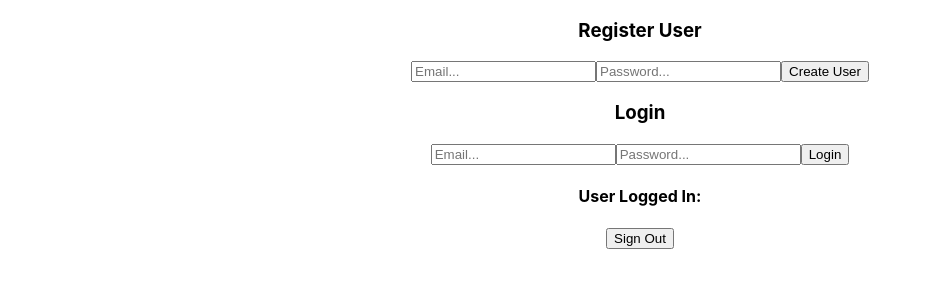
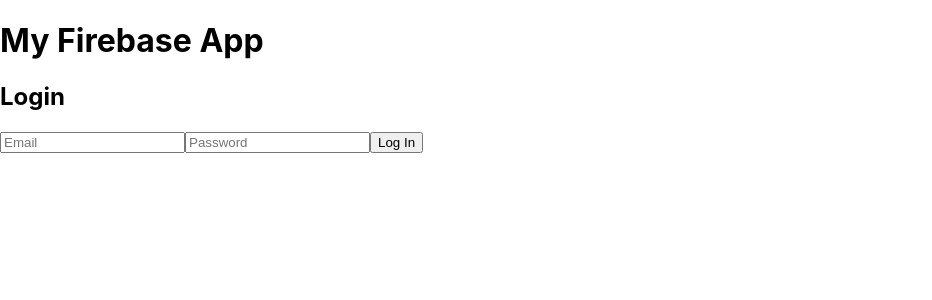
Before and after one commit to biancabelea/PawsPlan, a React (Create React App) app in the folder paws-plan/: page / in a window 1280 px wide. Shown: the top 300 px of the page, without its empty margins (0-932 px from the left). Built offline with nearby package versions, Linux system fonts and the light colour scheme; no server answers.

Commit message:
Login works

```diff
--- a/paws-plan/src/App.js
+++ b/paws-plan/src/App.js
@@ -1,99 +1,13 @@
-import { useState } from "react";
-import {
-    createUserWithEmailAndPassword,
-    signInWithEmailAndPassword,
-    onAuthStateChanged,
-    signOut,
-} from "firebase/auth";
-import "./App.css";
-import { auth } from "./firebase-config";
+import React from 'react';
+import Login from './components/Login';
 
-function App() {
-    const [registerEmail, setRegisterEmail] = useState("");
-    const [registerPassword, setRegisterPassword] = useState("");
-    const [loginEmail, setLoginEmail] = useState("");
-    const [loginPassword, setLoginPassword] = useState("");
-
-    const [user, setUser] = useState({});
-
-    onAuthStateChanged(auth, (currentUser) => {
-        setUser(currentUser);
-    });
-
-    const register = async () => {
-        try {
-            const user = await createUserWithEmailAndPassword(
-                auth,
-                registerEmail,
-                registerPassword
-            );
-            console.log(user);
-        } catch (error) {
-            console.log(error.message);
-        }
-    };
-
-    const login = async () => {
-        try {
-            const user = await signInWithEmailAndPassword(
-                auth,
-                loginEmail,
-                loginPassword
-            );
-            console.log(user);
-        } catch (error) {
-            console.log(error.message);
-        }
-    };
-
-    const logout = async () => {
-        await signOut(auth);
-    };
-
+const App = () => {
     return (
-        <div className="App">
-            <div>
-                <h3> Register User </h3>
-                <input
-                    placeholder="Email..."
-                    onChange={(event) => {
-                        setRegisterEmail(event.target.value);
-                    }}
-                />
-                <input
-                    placeholder="Password..."
-                    onChange={(event) => {
-                        setRegisterPassword(event.target.value);
-                    }}
-                />
-
-                <button onClick={register}> Create User</button>
-            </div>
-
-            <div>
-                <h3> Login </h3>
-                <input
-                    placeholder="Email..."
-                    onChange={(event) => {
-                        setLoginEmail(event.target.value);
-                    }}
-                />
-                <input
-                    placeholder="Password..."
-                    onChange={(event) => {
-                        setLoginPassword(event.target.value);
-                    }}
-                />
-
-                <button onClick={login}> Login</button>
-            </div>
-
-            <h4> User Logged In: </h4>
-            {user?.email}
-
-            <button onClick={logout}> Sign Out </button>
+        <div>
+            <h1>My Firebase App</h1>
+            <Login />
         </div>
     );
-}
+};
 
 export default App;
--- /dev/null
+++ b/paws-plan/src/components/Login.js
@@ -0,0 +1,43 @@
+import React, { useState } from 'react';
+import { auth } from '../firebaseConfig';
+
+const Login = () => {
+	const [email, setEmail] = useState('');
+	const [password, setPassword] = useState('');
+
+	const handleLogin = async (e) => {
+		e.preventDefault();
+
+		try {
+			await auth.signInWithEmailAndPassword(email, password);
+			console.log('Logged in successfully!');
+			setEmail('');
+			setPassword('');
+		} catch (error) {
+			console.error('Error logging in:', error);
+		}
+	};
+
+	return (
+		<div>
+			<h2>Login</h2>
+			<form onSubmit={handleLogin}>
+				<input
+					type="email"
+					placeholder="Email"
+					value={email}
+					onChange={(e) => setEmail(e.target.value)}
+				/>
+				<input
+					type="password"
+					placeholder="Password"
+					value={password}
+					onChange={(e) => setPassword(e.target.value)}
+				/>
+				<button type="submit">Log In</button>
+			</form>
+		</div>
+	);
+};
+
+export default Login;
--- a/paws-plan/src/firebase-config.js
+++ b/paws-plan/src/firebaseConfig.js
@@ -1,5 +1,5 @@
-import { initializeApp } from "firebase/app";
-import { getAuth } from 'firebase/auth';
+import firebase from 'firebase/compat/app';
+import 'firebase/compat/auth';
 
 const firebaseConfig = {
     apiKey: "AIzaSyCzZ5k5GSr9IklJl0zDM1yMH8sxfCeQklI",
@@ -11,5 +11,5 @@
     measurementId: "G-JF8Q71ZNXF"
 };
 
-const app = initializeApp(firebaseConfig);
-export const auth = getAuth(app);
+firebase.initializeApp(firebaseConfig);
+export const auth = firebase.auth();
```
